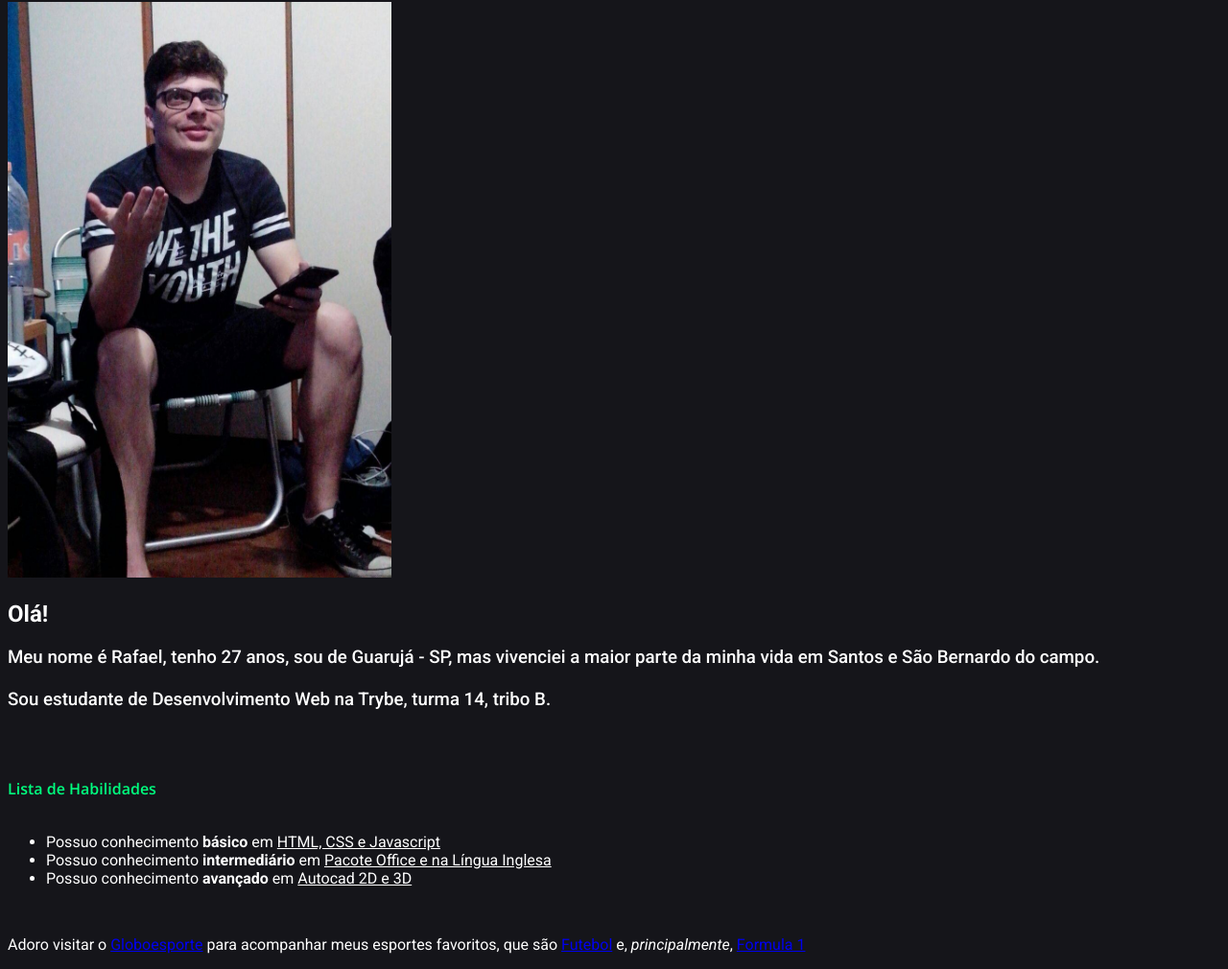
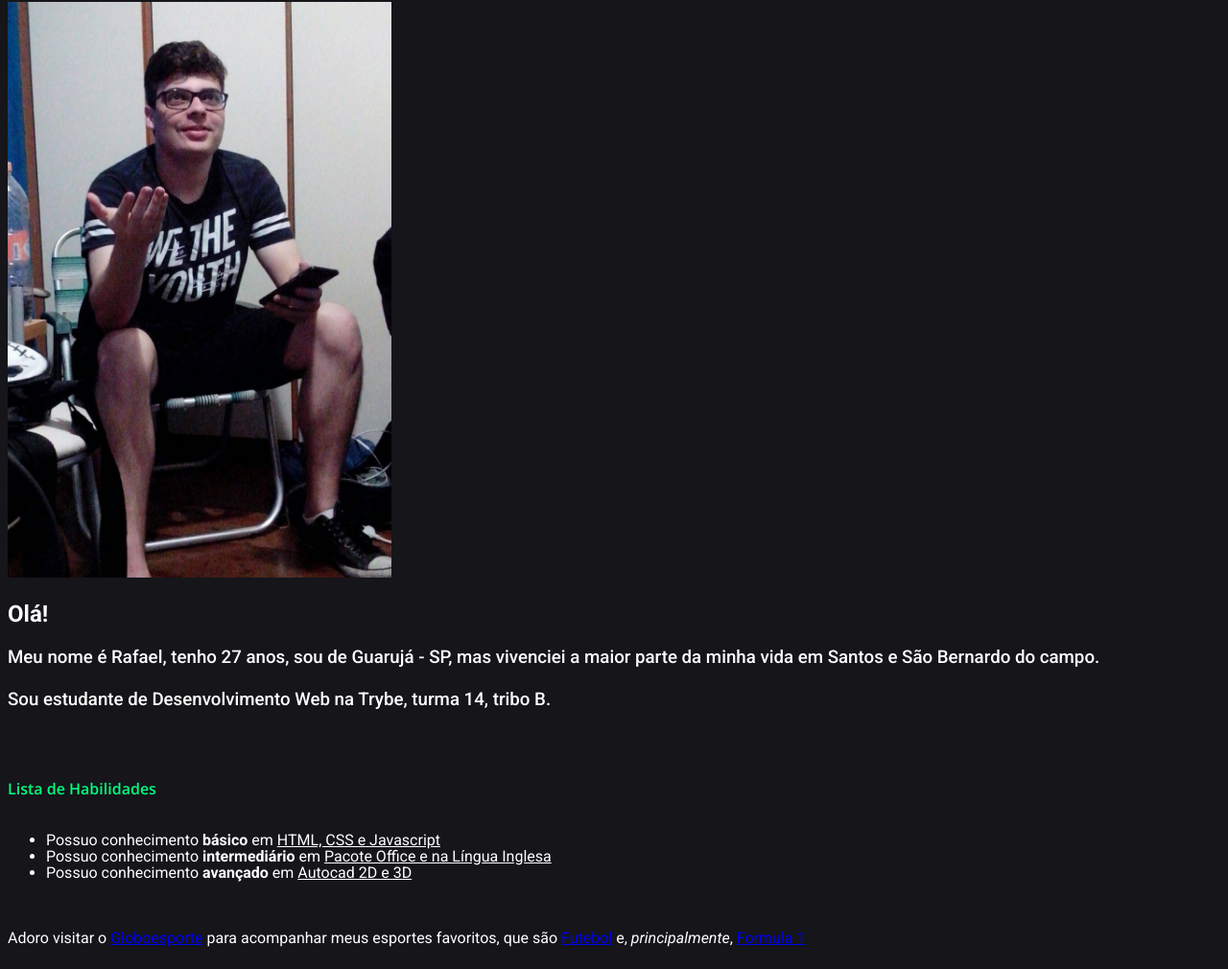
Before and after one commit to Rafarello/Rafarello.github.io, a plain HTML site: page index.html in a window 1280 px wide. Shown: the part 84-1094 px from the top of the page at 96% size. Drawn offline with nearby package versions, Linux system fonts and the light colour scheme.

Commit message:
commit ideal

```diff
--- a/style.css
+++ b/style.css
@@ -20,11 +20,11 @@ body{
     list-style: circle ;
 }
 .habilidades-basicas{
-    line
+    line-height: 16px;
 }
 .habilidades-intermediarias{
-
+    line-height: 18px;
 }
 .habilidades-avançadas{
-
+    line-height: 16px;
 }
```
